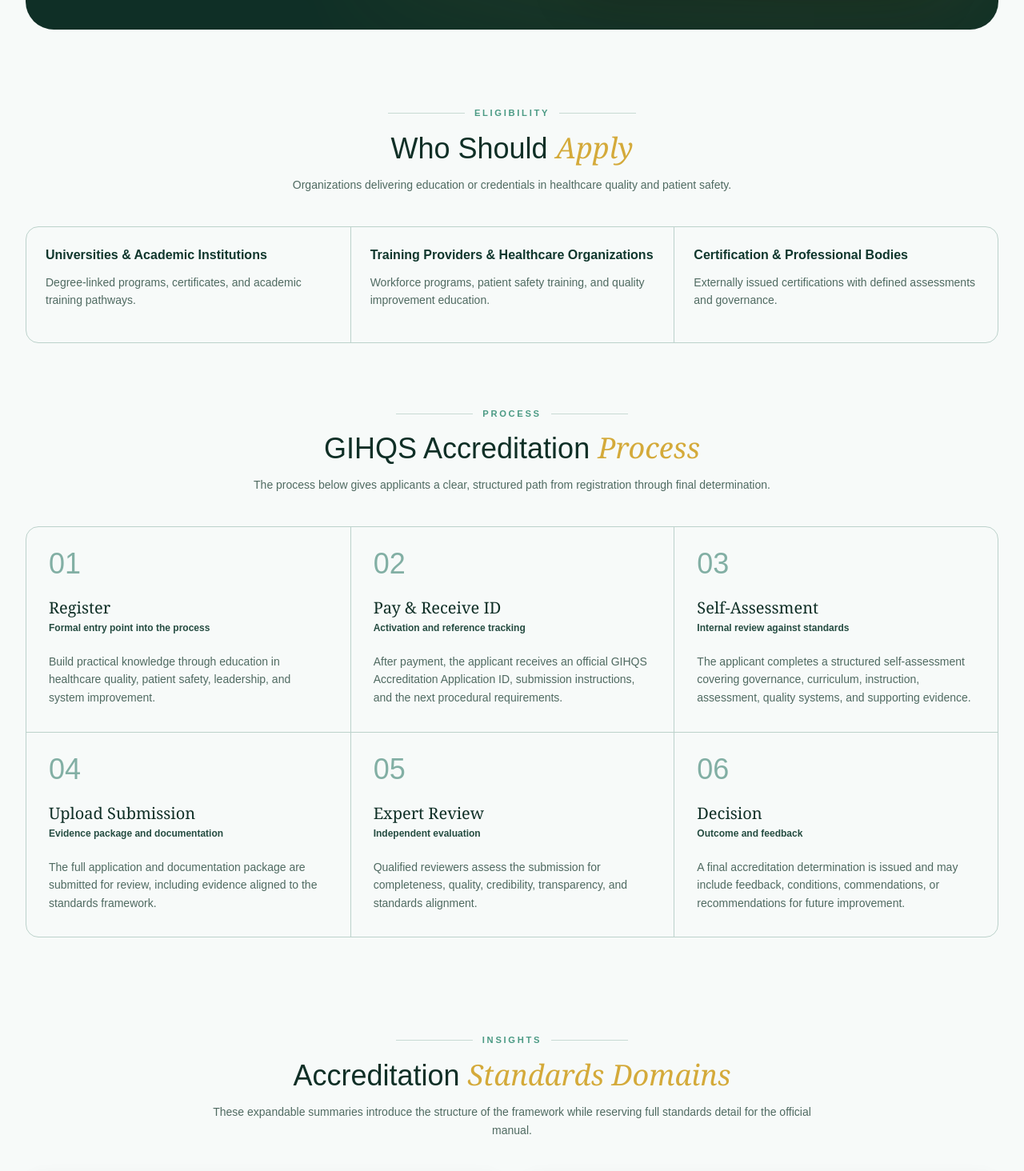
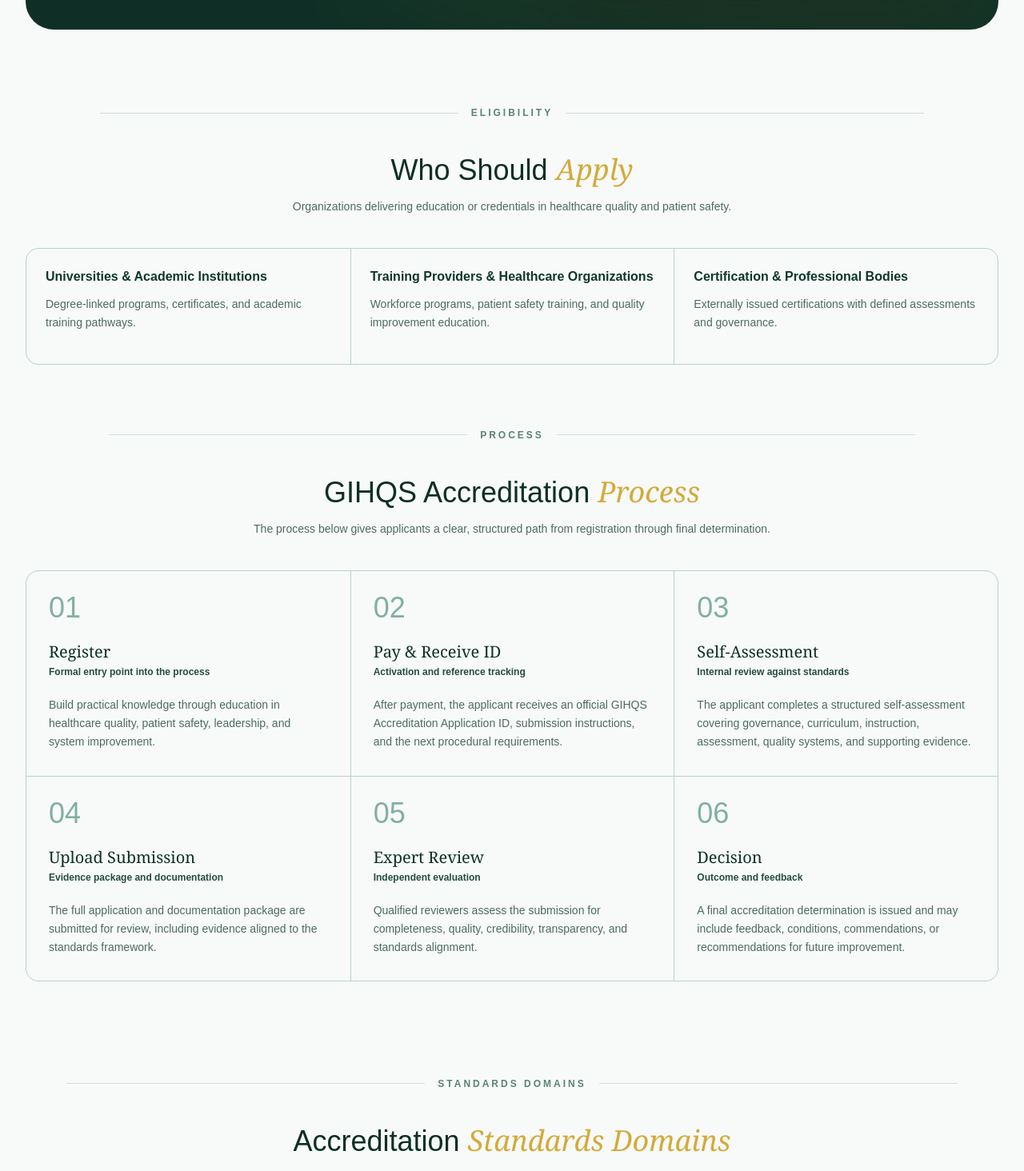
Before and after one commit to immobarok/gihqs_main, a React (Vite) app: page /accreditation in a window 1280 px wide. Shown: the part 727-2191 px from the top of the page at 80% size. Built offline with nearby package versions, Linux system fonts and the light colour scheme; no server answers.

Commit message:
updated section titlebar

```diff
--- a/src/pages/Accreditation/components/AccreditationDomains.tsx
+++ b/src/pages/Accreditation/components/AccreditationDomains.tsx
@@ -1,3 +1,5 @@
+import SectionTitle from "./SectionTitle";
+
 const domains = [
   {
     number: "1",
@@ -75,15 +77,9 @@
   return (
     <section className="container mx-auto px-4 py-14 sm:px-6 lg:px-8">
       <div className="space-y-10">
+        <SectionTitle label="Standards Domains" />
+
         <div className="mx-auto max-w-3xl space-y-3 text-center">
-          <div className="flex items-center justify-center gap-3">
-            <span className="h-px w-24 bg-[#C8DAD4]" />
-            <p className="text-[0.7rem] font-semibold uppercase tracking-[0.24em] text-[#4B9A84]">
-              Insights
-            </p>
-            <span className="h-px w-24 bg-[#C8DAD4]" />
-          </div>
-
           <h2 className="text-3xl font-medium leading-tight text-[#0F2F26] md:text-4xl">
             Accreditation{" "}
             <span className="font-serif italic text-[#D4AA3A]">
--- a/src/pages/Accreditation/components/AccreditationEligibility.tsx
+++ b/src/pages/Accreditation/components/AccreditationEligibility.tsx
@@ -1,3 +1,5 @@
+import SectionTitle from "./SectionTitle";
+
 const eligibilityItems = [
   {
     title: "Universities & Academic Institutions",
@@ -20,15 +22,9 @@
   return (
     <section className="container mx-auto px-4 py-14 sm:px-6 lg:px-8">
       <div className=" space-y-10">
+        <SectionTitle label="Eligibility" />
+
         <div className="mx-auto max-w-3xl space-y-3 text-center">
-          <div className="flex items-center justify-center gap-3">
-            <span className="h-px w-24 bg-[#C8DAD4]" />
-            <p className="text-[0.7rem] font-semibold uppercase tracking-[0.24em] text-[#4B9A84]">
-              Eligibility
-            </p>
-            <span className="h-px w-24 bg-[#C8DAD4]" />
-          </div>
-
           <h2 className="text-3xl font-medium leading-tight text-[#0F2F26] md:text-4xl">
             Who Should{" "}
             <span className="font-serif italic text-[#D4AA3A]">Apply</span>
--- a/src/pages/Accreditation/components/AccreditationInsights.tsx
+++ b/src/pages/Accreditation/components/AccreditationInsights.tsx
@@ -1,3 +1,5 @@
+import SectionTitle from "./SectionTitle";
+
 const insightCards = [
   {
     title: "High-level summaries only",
@@ -20,15 +22,9 @@
   return (
     <section className="container mx-auto px-4 pb-20 pt-6 sm:px-6 lg:px-8">
       <div className="space-y-10">
+        <SectionTitle label="Insights" />
+
         <div className="mx-auto max-w-3xl space-y-3 text-center">
-          <div className="flex items-center justify-center gap-3">
-            <span className="h-px w-24 bg-[#C8DAD4]" />
-            <p className="text-[0.7rem] font-semibold uppercase tracking-[0.24em] text-[#4B9A84]">
-              Insights
-            </p>
-            <span className="h-px w-24 bg-[#C8DAD4]" />
-          </div>
-
           <h2 className="text-3xl font-medium leading-tight text-[#0F2F26] md:text-4xl">
             GIHQS Accreditation{" "}
             <span className="font-serif italic text-[#D4AA3A]">Insights</span>
--- a/src/pages/Accreditation/components/AccreditationProcess.tsx
+++ b/src/pages/Accreditation/components/AccreditationProcess.tsx
@@ -1,3 +1,5 @@
+import SectionTitle from "./SectionTitle";
+
 const processSteps = [
   {
     number: "01",
@@ -47,15 +49,9 @@
   return (
     <section className="container mx-auto px-4 pb-16 pt-6 sm:px-6 lg:px-8">
       <div className=" space-y-10">
+        <SectionTitle label="Process" />
+
         <div className="mx-auto max-w-3xl space-y-3 text-center">
-          <div className="flex items-center justify-center gap-3">
-            <span className="h-px w-24 bg-[#C8DAD4]" />
-            <p className="text-[0.7rem] font-semibold uppercase tracking-[0.24em] text-[#4B9A84]">
-              Process
-            </p>
-            <span className="h-px w-24 bg-[#C8DAD4]" />
-          </div>
-
           <h2 className="text-3xl font-medium leading-tight text-[#0F2F26] md:text-4xl">
             GIHQS Accreditation{" "}
             <span className="font-serif italic text-[#D4AA3A]">Process</span>
--- /dev/null
+++ b/src/pages/Accreditation/components/SectionTitle.tsx
@@ -0,0 +1,16 @@
+interface SectionTitleProps {
+  label: string;
+  className?: string;
+}
+
+export default function SectionTitle({ label, className = "" }: SectionTitleProps) {
+  return (
+    <div className={`flex w-full items-center justify-center ${className}`}>
+      <div className="h-px max-w-xs grow bg-[#d1dddb] md:max-w-md" />
+      <span className="mx-4 whitespace-nowrap text-xs font-semibold uppercase tracking-[0.25em] text-[#5b8276]">
+        {label}
+      </span>
+      <div className="h-px max-w-xs grow bg-[#d1dddb] md:max-w-md" />
+    </div>
+  );
+}
```
